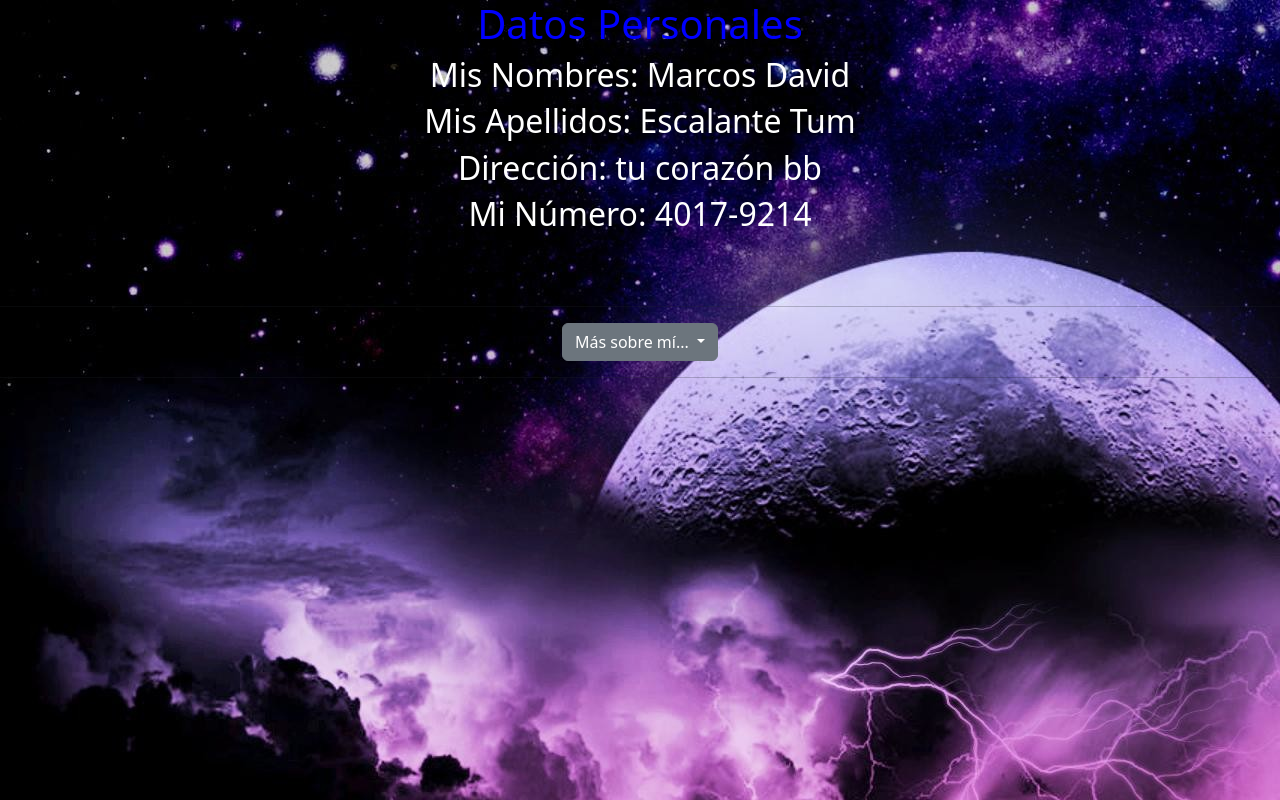
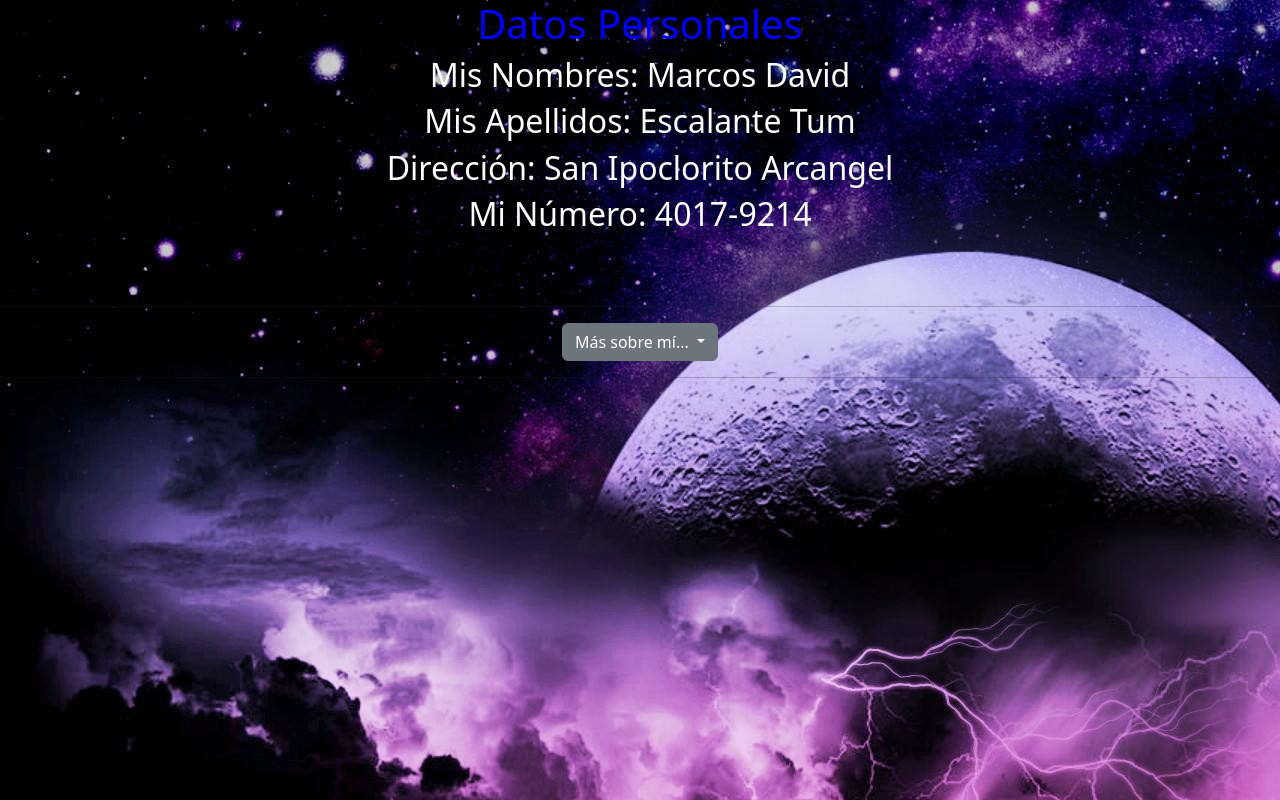
Before and after one commit to MarcosTum/bach2, a plain HTML site: page html/uno.html in a window 1280 px wide. Drawn offline with nearby package versions, Linux system fonts and the light colour scheme.

Commit message:
Update uno.html

```diff
--- a/html/uno.html
+++ b/html/uno.html
@@ -11,7 +11,7 @@
 
 	<h2>Mis Nombres: Marcos David</h2>
 	<h2>Mis Apellidos: Escalante Tum</h2>
-	<h2>Dirección: tu corazón bb</h2>
+	<h2>Dirección: San Ipoclorito Arcangel</h2>
 	<h2>Mi Número: 4017-9214</h2>
 	<br>
 	<br>
```
